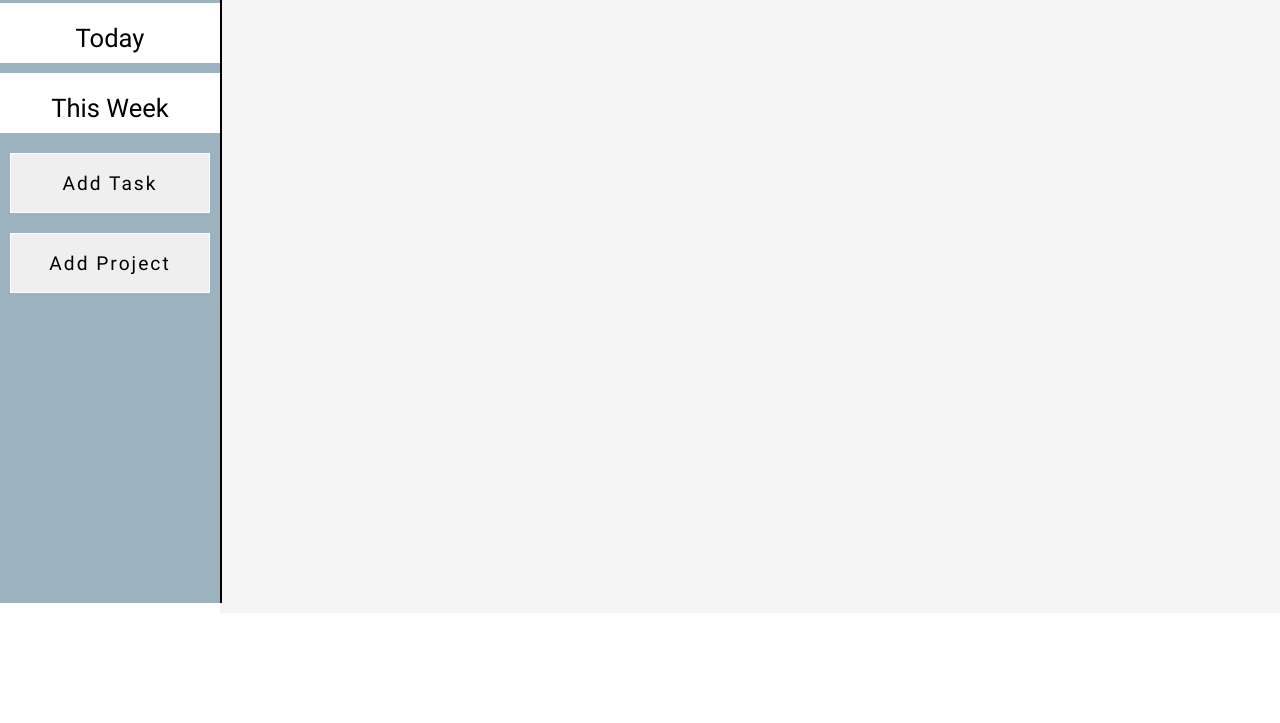
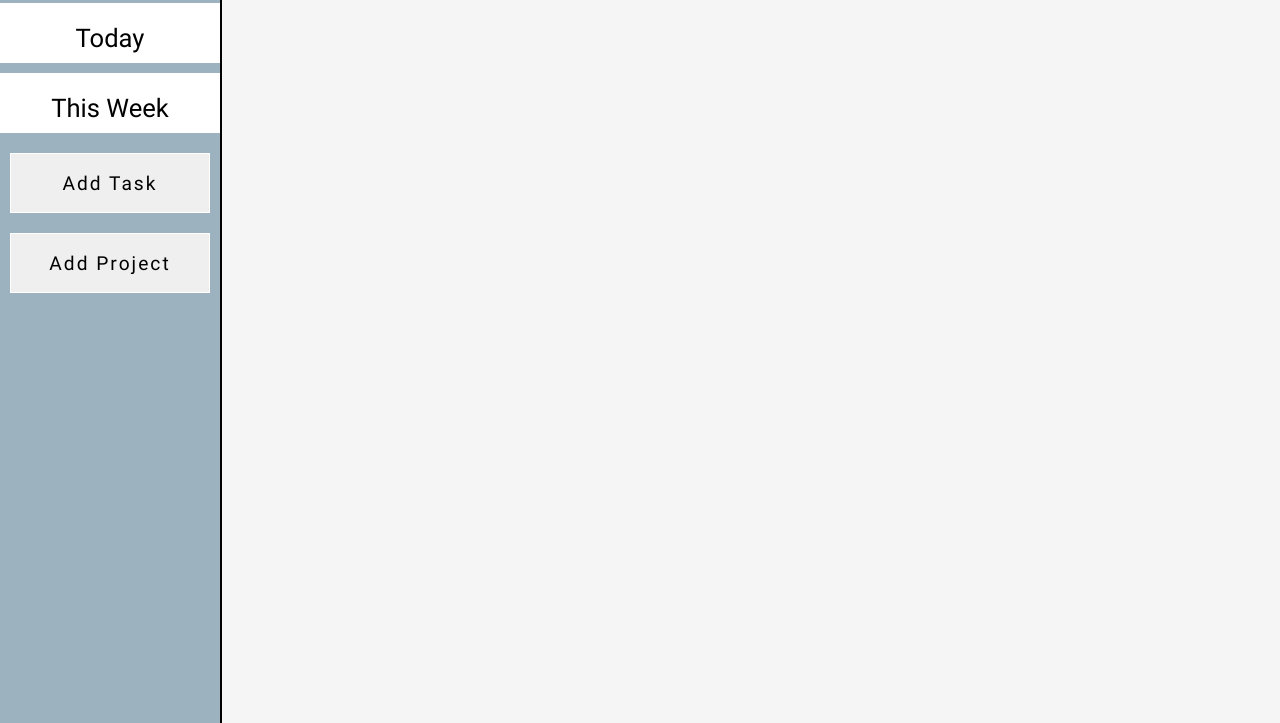
Before and after one commit to DWYLau/todo-list, a plain HTML site: page index.html in a window 1280 px wide. Shown: the part 232-955 px from the top of the page. Before the commit the page ends 845 px from the top, so only its background shows below. Drawn offline with Linux system fonts and the light colour scheme.

Commit message:
Add min-height - tasks and projects scale down with page, style scrollbar

```diff
--- a/index.html
+++ b/index.html
@@ -8,7 +8,7 @@
     <link rel="stylesheet" href="style.css" />
     <title>To-do List</title>
   </head>
-  <body>
+  <body id="body">
     <header class="header">
       <img class="menu" src="./images/menu.svg" alt="menu" />
       <h1>To-do List</h1>
--- a/style.css
+++ b/style.css
@@ -3,16 +3,29 @@
   src: url(fonts/Roboto-Regular.ttf);
 }
 
-body {
-  overflow: hidden;
+body::-webkit-scrollbar {
+  width: 5px;
+  height: 5px;
+}
+
+body::-webkit-scrollbar-track {
+  box-shadow: inset 0 0 6px rgba(0, 0, 0, 0.3);
+}
+
+body::-webkit-scrollbar-thumb {
+  background-color: darkgrey;
+  outline: 1px solid slategrey;
+}
+
+#body {
+  overflow-y: hidden;
+  overflow-x: hidden;
 }
 
 #main {
   transition: margin-left 0.5s;
-  padding: 20px;
   margin-left: 220px;
   background-color: whitesmoke;
-  height: 85vh;
 }
 
 #deleteproject {
@@ -47,14 +60,29 @@ body {
   background-color: white;
 }
 
+.nav::-webkit-scrollbar {
+  width: 5px;
+  height: 5px;
+}
+
+.nav::-webkit-scrollbar-track {
+  box-shadow: inset 0 0 6px rgba(0, 0, 0, 0.3);
+}
+
+.nav::-webkit-scrollbar-thumb {
+  background-color: darkgrey;
+  outline: 1px solid slategrey;
+}
+
 .nav {
-  height: 85vh;
+  min-height: 100vh;
   width: 220px;
   position: absolute;
   z-index: 1;
   left: 0;
   background-color: #9db2bf;
   overflow-x: hidden;
+  margin: auto;
   padding-top: 30px;
   transition: 0.5s;
   border-right: 2px solid black;
@@ -118,10 +146,11 @@ body {
 
 .tabcontent {
   float: left;
-  padding: 10px 20px;
-  width: 95%;
-  height: 90%;
+  width: 100%;
+  min-height: 100vh;
   display: none;
+  background-color: inherit;
+  padding: 30px 0 0 20px;
 }
 
 .tabcontent h3 {
```
Also changed, not shown: main.js.
